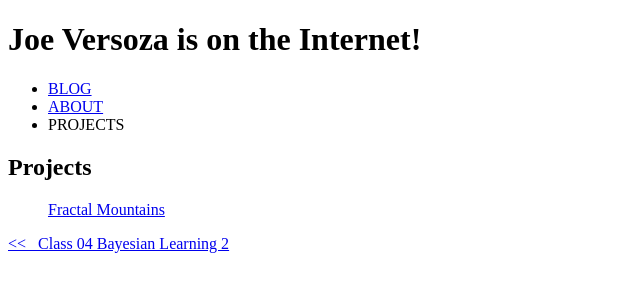
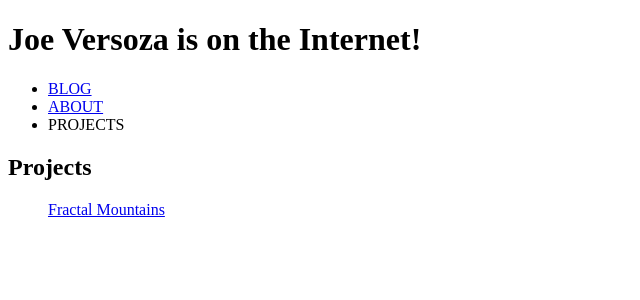
Before and after one commit to foureyes/jvers, a Jekyll site: the page built from projects.html, in a window 1280 px wide. Shown: the top 300 px of the page, without its empty margins (0-640 px from the left). Built offline with Jekyll 4.4.1, drawn with Linux system fonts in a browser that asks for light colours; nearby versions of some CDN libraries; some web fonts are replaced.

Commit message:
minor style changes, pagination and filtering

```diff
--- a/_layouts/default.html
+++ b/_layouts/default.html
@@ -20,13 +20,15 @@
 	{{ content }}
 	<div id="ft">
 		{% include archive.html %}
+		{% if page.title == 'blog' or page.layout == 'post'%}
 		<div class="pagination">
 		{% for post in site.posts limit:2 %}
 			{% if forloop.last %}
 				<a href="{{ post.url }}">&lt;&lt;&nbsp;&nbsp; {{ post.title }}</a>
 			{% endif %}
 		{% endfor %}
-		</div>
+		</div><!-- .pagination -->
+		{% endif %}
 	</div><!-- #ft -->
 
 </div><!-- #you -->
--- a/resources/css/screen.css
+++ b/resources/css/screen.css
@@ -11,7 +11,8 @@
 	padding:0px 0px 0px 50px;
 	margin-top:0px;
 	margin-bottom:0px;
-	background-color:#804f24;
+	background-color:#703e13;
+	/*background-color:#fff;*/
 	font-family:'TeXGyreScholaRegular';
 }
 
@@ -67,11 +68,12 @@
 	background-image: url('../images/book-pages.png');
 	background-repeat: repeat-y;
 	background-color: #e5e5de;
+	/*background-color: #fff;*/
 	margin:auto;
 	margin-top:0px;
 	margin-bottom:0px;
 	padding: 0px 65px 0px 155px;
-	max-width:900px;
+	max-width:700px;
 
 	-moz-box-shadow: 0px -20px 10px #000;
 	-webkit-box-shadow: 0px -20px 10px #000;
```
